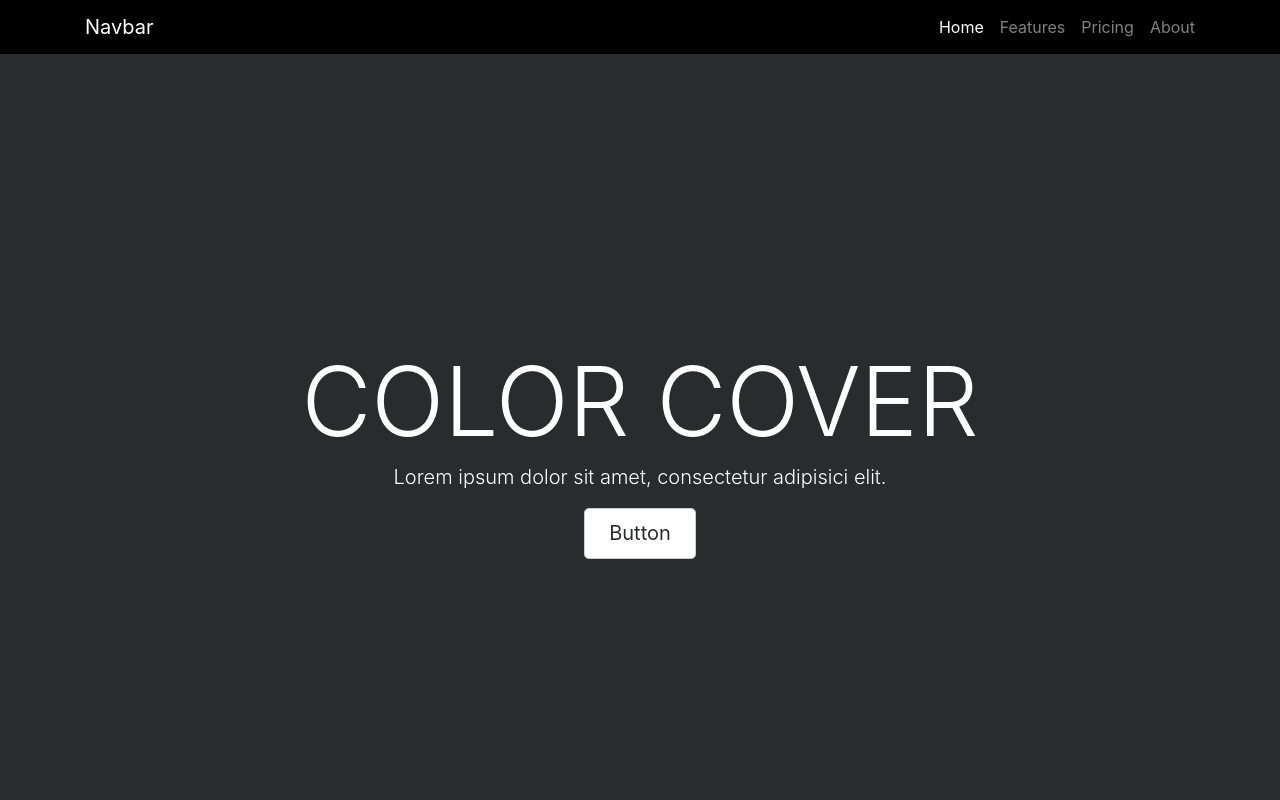
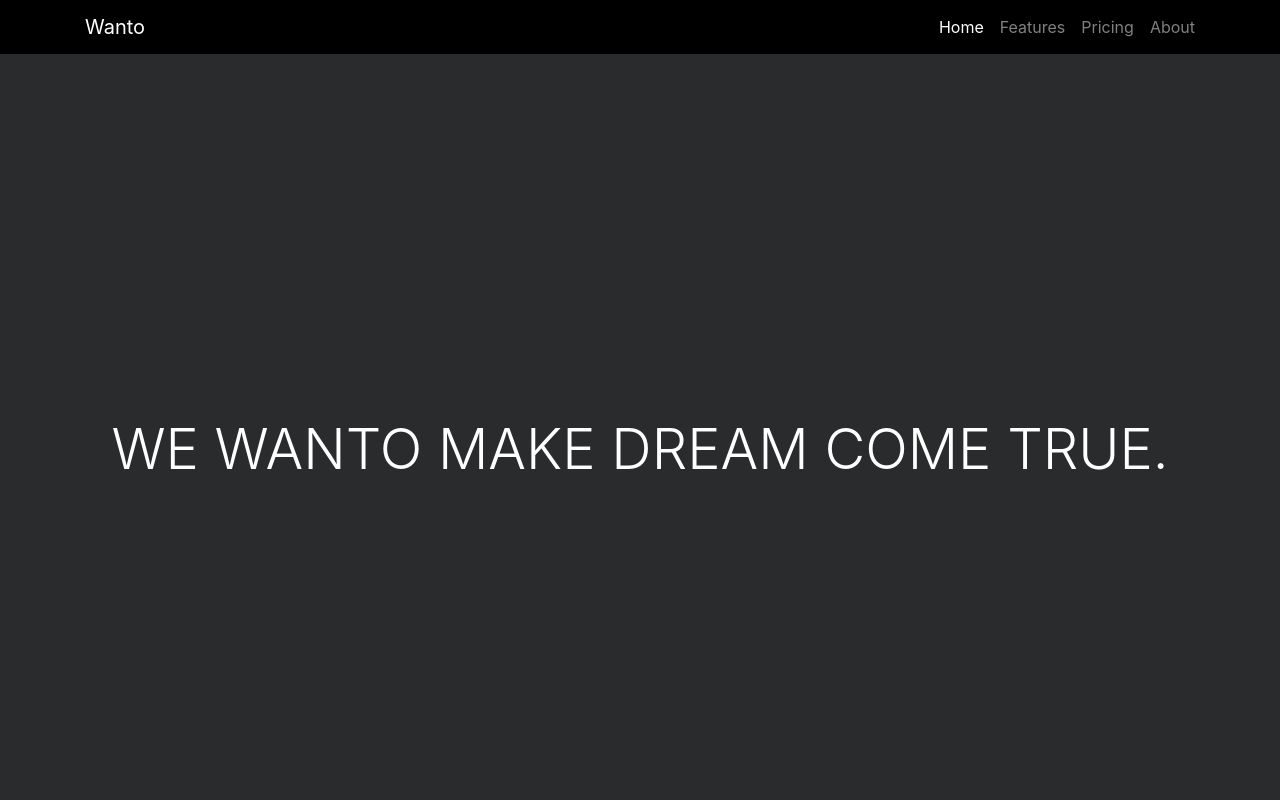
Before and after one commit to Angela0219/wanto, a plain HTML site: page index.html in a window 1280 px wide. Shown: the top 800 px of the page. Drawn offline with nearby package versions, Linux system fonts and the light colour scheme.

Commit message:
Commit from Pingendo

```diff
--- a/index.html
+++ b/index.html
@@ -10,7 +10,7 @@
 <body>
   <nav class="navbar navbar-full navbar-dark bg-faded">
     <div class="container">
-      <a class="navbar-brand" href="#">Navbar</a>
+      <a class="navbar-brand" href="#">Wanto</a>
       <ul class="nav navbar-nav float-sm-right">
         <li class="nav-item active">
           <a class="nav-link" href="#">Home <span class="sr-only">(current)</span></a>
@@ -27,13 +27,13 @@
       </ul>
     </div>
   </nav>
-  <div class="cover text-center bg-inverse">
+  <div class="text-center cover bg-inverse">
     <div class="container">
       <div class="row">
         <div class="col-lg-12">
-          <h1 class="display-1 text-white">COLOR COVER</h1>
-          <p class="lead text-white">Lorem ipsum dolor sit amet, consectetur adipisici elit.</p>
-          <a href="#" class="btn btn-lg btn-secondary">Button</a>
+          <h1 class="text-white display-4 py-4">WE WANTO MAKE DREAM COME TRUE.</h1>
+
+
         </div>
       </div>
     </div>
```
